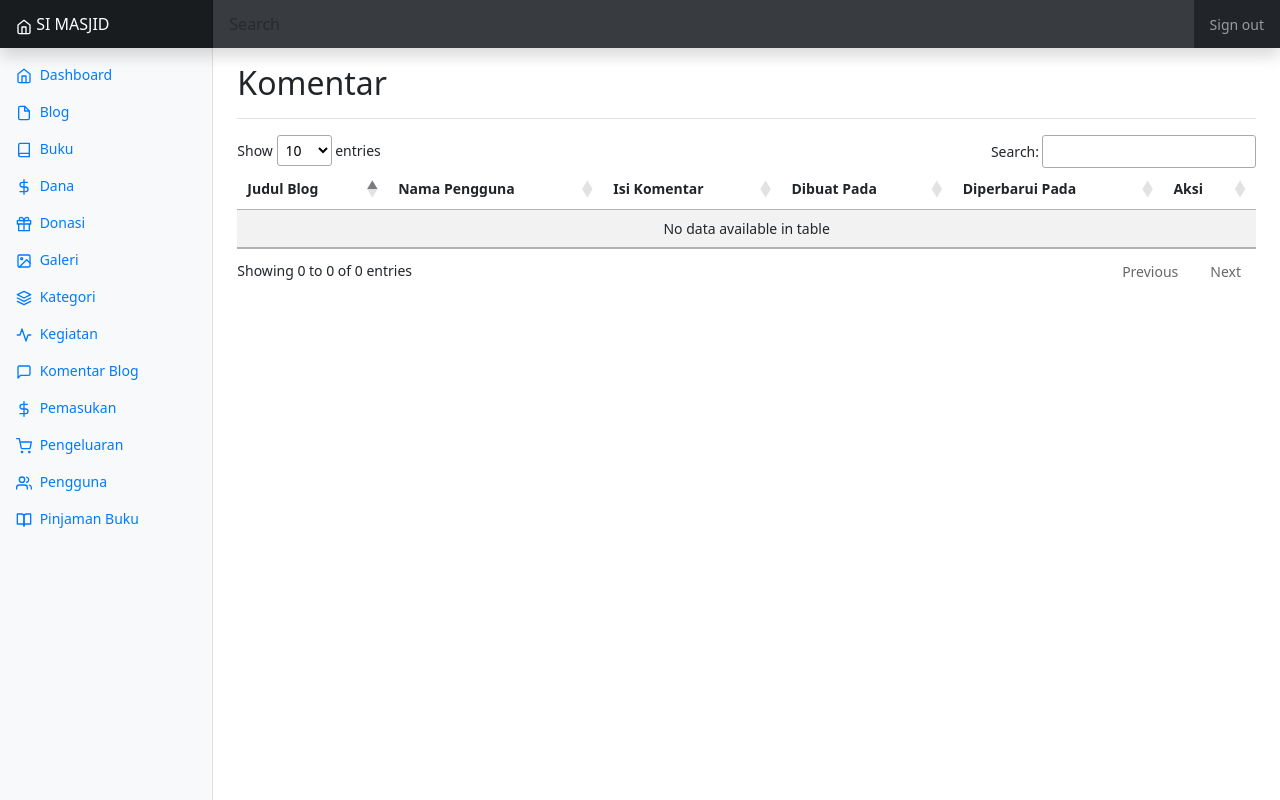
After one commit to EngRidhoNet/native_simasjid, a PHP site: page /admin/komentar/index.php in a window 1280 px wide. The commit adds this page. Run offline with PHP 8.4, Linux system fonts and the light colour scheme; the visitor is signed in with stand-in values (Sample User, id 1); data that the repository does not hold is empty; some libraries are stand-ins or nearby versions.

Commit message:
fitur komentar

```diff
--- a/admin/includes/sidebar.php
+++ b/admin/includes/sidebar.php
@@ -52,7 +52,7 @@
                 </a>
             </li>
             <li class="nav-item">
-                <a class="nav-link active" aria-current="page" href="#">
+                <a class="nav-link active" aria-current="page" href="../komentar/index.php">
                     <span data-feather="message-square" class="align-text-bottom"></span>
                     Komentar Blog
                 </a>
--- a/admin/index.php
+++ b/admin/index.php
@@ -178,7 +178,7 @@
                         </a>
                     </li>
                     <li class="nav-item">
-                        <a class="nav-link active" aria-current="page" href="#">
+                        <a class="nav-link active" aria-current="page" href="komentar/index.php">
                             <span data-feather="message-square" class="align-text-bottom"></span>
                             Komentar Blog
                         </a>
--- /dev/null
+++ b/admin/komentar/index.php
@@ -0,0 +1,139 @@
+<?php include('../includes/header.php'); ?>
+<?php include('../includes/sidebar.php'); ?>
+<?php include('../../koneksi/koneksi.php'); ?>
+
+<div class="container-fluid">
+    <div class="row">
+        <main class="col-md-9 ms-sm-auto col-lg-10 px-md-4">
+            <div class="d-flex justify-content-between flex-wrap flex-md-nowrap align-items-center pt-3 pb-2 mb-3 border-bottom">
+                <h1 class="h2">Komentar</h1>
+            </div>
+            <div class="table-responsive">
+                <table id="komentarTable" class="table table-striped">
+                    <thead>
+                        <tr>
+                            <th>Judul Blog</th>
+                            <th>Nama Pengguna</th>
+                            <th>Isi Komentar</th>
+                            <th>Dibuat Pada</th>
+                            <th>Diperbarui Pada</th>
+                            <th>Aksi</th>
+                        </tr>
+                    </thead>
+                    <tbody>
+                        <?php
+                        // Query to fetch the comments with blog title and user name
+                        $query = "SELECT komentarblog.id_komentar, komentarblog.isi_komentar, komentarblog.dibuat_pada, komentarblog.diperbarui_pada,
+                                  blog.judul, pengguna.nama_pengguna
+                                  FROM komentarblog
+                                  JOIN blog ON komentarblog.id_blog = blog.id_blog
+                                  JOIN pengguna ON komentarblog.id_pengguna = pengguna.id_pengguna";
+
+                        $result = mysqli_query($conn, $query);
+
+                        if ($result) {
+                            while ($row = mysqli_fetch_assoc($result)) {
+                                echo "<tr>";
+                                echo "<td>" . htmlspecialchars($row['judul']) . "</td>";
+                                echo "<td>" . htmlspecialchars($row['nama_pengguna']) . "</td>";
+                                echo "<td>" . htmlspecialchars($row['isi_komentar']) . "</td>";
+                                echo "<td>" . htmlspecialchars($row['dibuat_pada']) . "</td>";
+                                echo "<td>" . htmlspecialchars($row['diperbarui_pada']) . "</td>";
+                                echo "<td>
+                                        <button class='btn btn-warning edit-btn' data-id='" . $row['id_komentar'] . "' data-bs-toggle='modal' data-bs-target='#editModal'>Edit</button>
+                                        <button class='btn btn-danger delete-btn' data-id='" . $row['id_komentar'] . "' data-bs-toggle='modal' data-bs-target='#deleteModal'>Delete</button>
+                                      </td>";
+                                echo "</tr>";
+                            }
+                        } else {
+                            echo "<tr><td colspan='6'>No comments found</td></tr>";
+                        }
+                        ?>
+                    </tbody>
+                </table>
+            </div>
+        </main>
+    </div>
+</div>
+
+<!-- Edit Modal -->
+<div class="modal fade" id="editModal" tabindex="-1" aria-labelledby="editModalLabel" aria-hidden="true">
+    <div class="modal-dialog">
+        <div class="modal-content">
+            <form id="editForm" method="post" action="edit_komentar.php">
+                <div class="modal-header">
+                    <h5 class="modal-title" id="editModalLabel">Edit Komentar</h5>
+                    <button type="button" class="btn-close" data-bs-dismiss="modal" aria-label="Close"></button>
+                </div>
+                <div class="modal-body">
+                    <input type="hidden" name="id_komentar" id="edit-id-komentar">
+                    <div class="mb-3">
+                        <label for="edit-isi-komentar" class="form-label">Isi Komentar</label>
+                        <textarea class="form-control" id="edit-isi-komentar" name="isi_komentar" rows="3"></textarea>
+                    </div>
+                </div>
+                <div class="modal-footer">
+                    <button type="button" class="btn btn-secondary" data-bs-dismiss="modal">Close</button>
+                    <button type="submit" class="btn btn-primary">Save changes</button>
+                </div>
+            </form>
+        </div>
+    </div>
+</div>
+
+<!-- Delete Modal -->
+<div class="modal fade" id="deleteModal" tabindex="-1" aria-labelledby="deleteModalLabel" aria-hidden="true">
+    <div class="modal-dialog">
+        <div class="modal-content">
+            <form id="deleteForm" method="post" action="delete_komentar.php">
+                <div class="modal-header">
+                    <h5 class="modal-title" id="deleteModalLabel">Delete Komentar</h5>
+                    <button type="button" class="btn-close" data-bs-dismiss="modal" aria-label="Close"></button>
+                </div>
+                <div class="modal-body">
+                    <input type="hidden" name="id_komentar" id="delete-id-komentar">
+                    <p>Are you sure you want to delete this comment?</p>
+                </div>
+                <div class="modal-footer">
+                    <button type="button" class="btn btn-secondary" data-bs-dismiss="modal">Close</button>
+                    <button type="submit" class="btn btn-danger">Delete</button>
+                </div>
+            </form>
+        </div>
+    </div>
+</div>
+
+<script src="https://code.jquery.com/jquery-3.6.0.min.js"></script>
+<script src="https://cdn.jsdelivr.net/npm/bootstrap@5.3.0/dist/js/bootstrap.bundle.min.js"></script>
+<script src="https://cdn.datatables.net/1.11.3/js/jquery.dataTables.min.js"></script>
+<link rel="stylesheet" href="https://cdn.datatables.net/1.11.3/css/jquery.dataTables.min.css">
+
+<script>
+    $(document).ready(function() {
+        $('#komentarTable').DataTable();
+
+        // Edit button click
+        $('.edit-btn').on('click', function() {
+            var id = $(this).data('id');
+            $('#edit-id-komentar').val(id);
+
+            // Fetch comment data based on id and fill the form (you need to implement fetch logic)
+            $.ajax({
+                url: 'get_komentar.php', // This should be the URL to fetch comment data
+                method: 'GET',
+                data: {
+                    id: id
+                },
+                success: function(response) {
+                    $('#edit-isi-komentar').val(response.isi_komentar);
+                }
+            });
+        });
+
+        // Delete button click
+        $('.delete-btn').on('click', function() {
+            var id = $(this).data('id');
+            $('#delete-id-komentar').val(id);
+        });
+    });
+</script>
```
Also changed, not shown: admin/komentar/delete_komentar.php (added, +14 -0 lines), admin/komentar/edit_komentar.php (added, +15 -0 lines), admin/komentar/get_komentar.php (added, +16 -0 lines), admin/kegiatan/index.php (line endings or trailing spaces).
